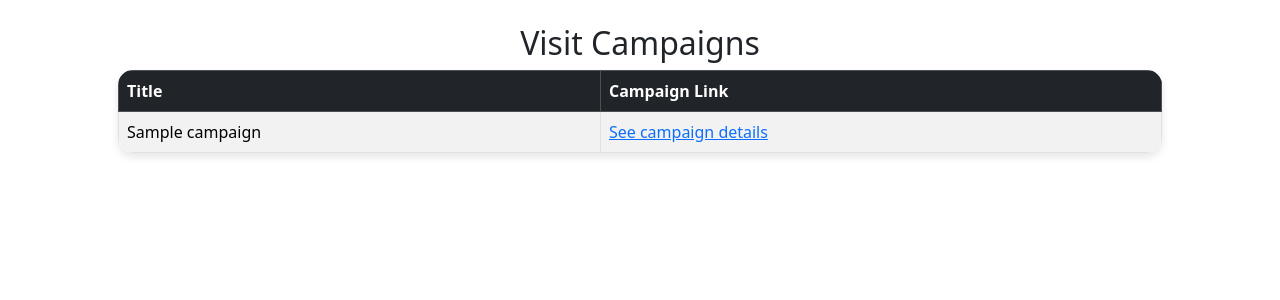
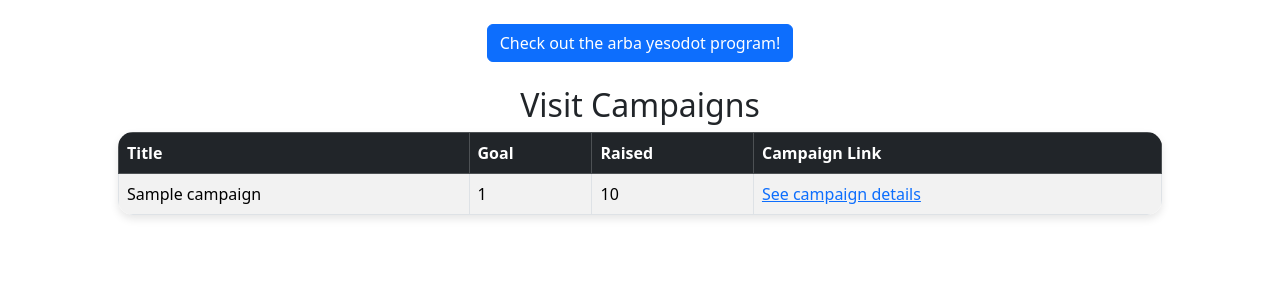
Before and after one commit to ydb5755/PilznoProduction, a Flask app: page /main/homepage in a window 1280 px wide. Shown: the part 56-356 px from the top of the page. Run offline with Flask 3, Linux system fonts and the light colour scheme; tables that the repository leaves empty hold one stand-in row (values such as "Sample post").

Commit message:
add arba yesodot access from homepage

```diff
--- a/app/main/templates/homepage.html
+++ b/app/main/templates/homepage.html
@@ -13,12 +13,17 @@
 {% block content %}
 <main>
     <div class="container my-4 px-5">
+        <div class="text-center mb-4">
+            <a href="{{ url_for('arba_yesodot.arba_yesodot_homepage') }}" class="btn btn-primary">Check out the arba yesodot program!</a>
+        </div>
         <h2 class="text-center">Visit Campaigns</h2>
 
         <table class="table table-bordered table-striped custom-table">
             <thead class="table-dark">
                 <tr>
                     <th>Title</th>
+                    <th>Goal</th>
+                    <th>Raised</th>
                     <th>Campaign Link</th>
                 </tr>
             </thead>
@@ -26,6 +31,8 @@
                 {% for campaign in active_campaigns %}
                     <tr>
                         <td>{{campaign.title}}</td>
+                        <td>{{campaign.goal}}</td>
+                        <td>{{campaign.get_amount_raised()}}</td>
                         <td><a href="{{url_for('campaigns.campaign_page', campaign_id=campaign.id)}}">See campaign details</a></td>
                     </tr>
                 {% endfor %}
```
